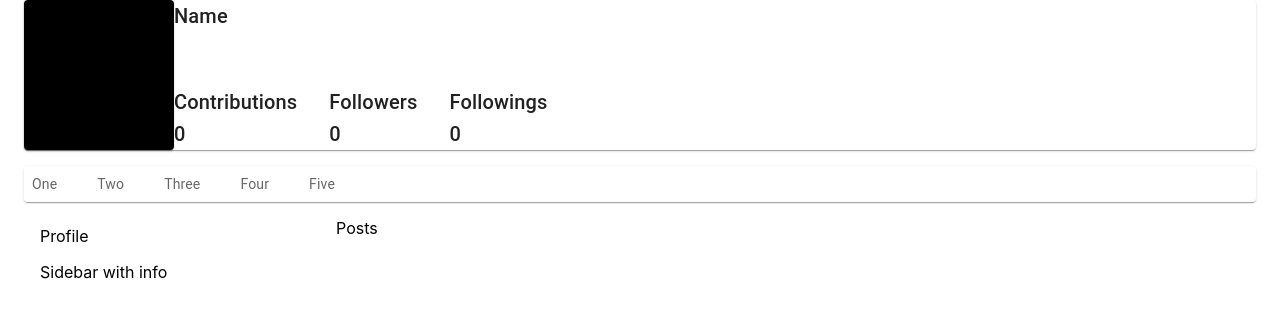
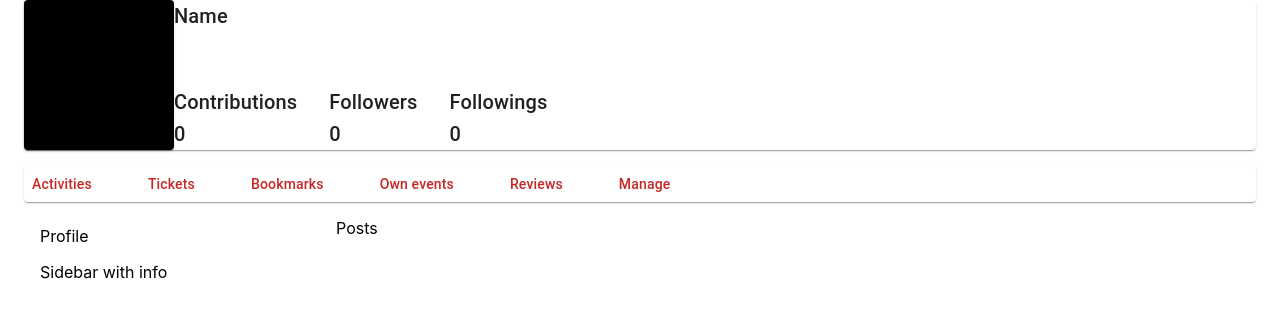
Before and after one commit to RamiElsayed/tap-tap-go, a React (Create React App) app in the folder client/: page / in a window 1280 px wide. Shown: the top 318 px of the page. Built offline with nearby package versions, Linux system fonts and the light colour scheme.

Commit message:
updated options

```diff
--- a/client/src/Pages/Profile/Options.jsx
+++ b/client/src/Pages/Profile/Options.jsx
@@ -1,4 +1,4 @@
-import { Paper, Stack } from "@mui/material";
+import { Card, CardContent, Paper, Stack } from "@mui/material";
 import { styled } from "@mui/material/styles";
 import { Container } from "@mui/system";
 import React, { useState } from "react";
@@ -9,22 +9,24 @@ const Item = styled(Paper)(({ theme }) => ({
   ...theme.typography.body2,
   padding: theme.spacing(1),
   textAlign: "center",
-  color: theme.palette.text.secondary,
+  color: theme.palette.error.dark,
+  fontWeight: 500,
 }));
 
 function Options() {
   const [open, setOpen] = useState(false);
 
   return (
-    <Paper elevation={1}>
-      <Stack direction="row" spacing={3}>
-        <Item>One</Item>
-        <Item>Two</Item>
-        <Item>Three</Item>
-        <Item>Four</Item>
-        <Item>Five</Item>
+    <Card elevation={1}>
+      <Stack direction="row" spacing={5}>
+        <Item>Activities</Item>
+        <Item>Tickets</Item>
+        <Item>Bookmarks</Item>
+        <Item>Own events</Item>
+        <Item>Reviews</Item>
+        <Item>Manage</Item>
       </Stack>
-    </Paper>
+    </Card>
   );
 }
 
```
